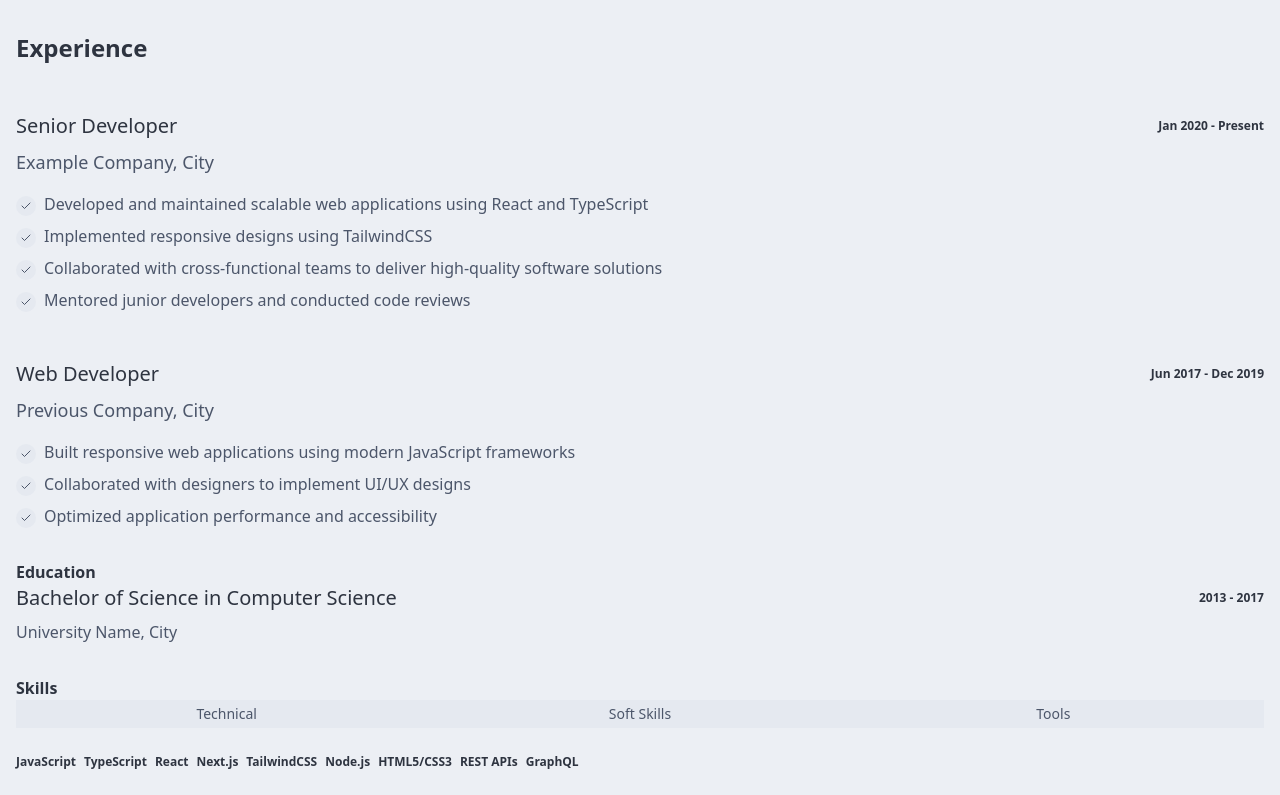
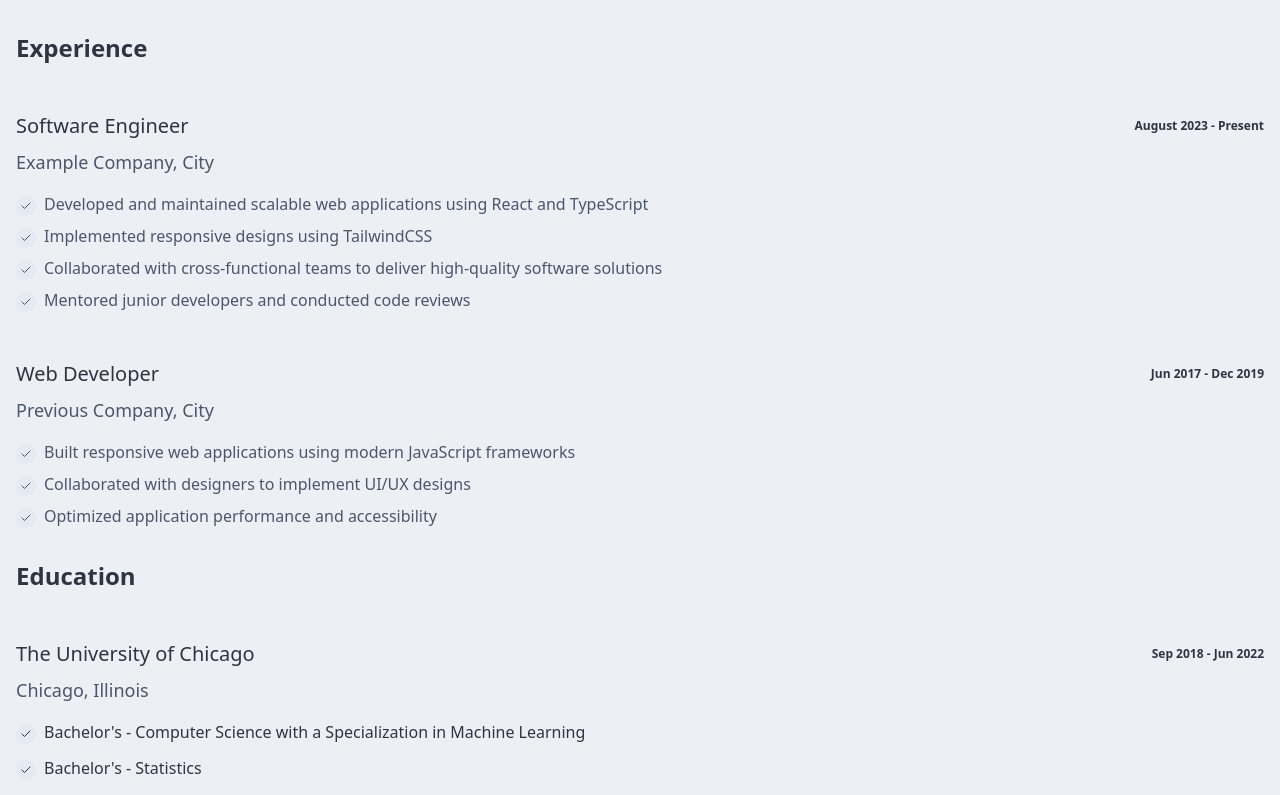
Before and after one commit to sergey-sonkin/quick-site, a Next.js app: page /resume in a window 1280 px wide. Shown: the part 265-1060 px from the top of the page. Built offline with nearby package versions, Linux system fonts and the light colour scheme.

Commit message:
Updated fonts. Added more content. Fixed blog page fonts.

```diff
--- a/src/app/blog/page.tsx
+++ b/src/app/blog/page.tsx
@@ -56,7 +56,7 @@ export default function BlogPage() {
     <PageContainer maxWidth="prose">
       <div className="mb-8">
         <h1 className="text-3xl font-bold mb-2">Blog</h1>
-        <p className="text-neutral-500 dark:text-neutral-400">
+        <p className="text-muted-foreground">
           My thoughts on technology, design, and development.
         </p>
       </div>
@@ -65,7 +65,7 @@ export default function BlogPage() {
         {blogPosts.map((post) => (
           <Card key={post.id}>
             <CardHeader>
-              <div className="text-sm text-neutral-500 dark:text-neutral-400 mb-1">
+              <div className="text-sm text-muted-foreground mb-1">
                 {post.date}
               </div>
               <CardTitle className="text-2xl">
--- a/src/app/globals.css
+++ b/src/app/globals.css
@@ -58,8 +58,36 @@ html {
 
   --radius: 0.5rem;
 
-  --font-sans: var(--font-geist-sans);
-  --font-mono: var(--font-geist-mono);
+  /* Typography variables */
+  --font-sans: var(--font-inter);
+  --font-mono: var(--font-jetbrains-mono);
+
+  /* Nord-inspired typography scale */
+  --font-size-xs: 0.75rem; /* 12px */
+  --font-size-sm: 0.875rem; /* 14px */
+  --font-size-base: 1rem; /* 16px */
+  --font-size-lg: 1.125rem; /* 18px */
+  --font-size-xl: 1.25rem; /* 20px */
+  --font-size-2xl: 1.5rem; /* 24px */
+  --font-size-3xl: 1.875rem; /* 30px */
+  --font-size-4xl: 2.25rem; /* 36px */
+
+  /* Nord-inspired line heights */
+  --line-height-tight: 1.2;
+  --line-height-normal: 1.5;
+  --line-height-relaxed: 1.75;
+
+  /* Nord-inspired font weights */
+  --font-weight-normal: 400;
+  --font-weight-medium: 500;
+  --font-weight-semibold: 600;
+  --font-weight-bold: 700;
+
+  /* Nord-inspired letter spacing */
+  --letter-spacing-tighter: -0.02em;
+  --letter-spacing-tight: -0.01em;
+  --letter-spacing-normal: 0;
+  --letter-spacing-wide: 0.01em;
 }
 
 .dark {
@@ -90,6 +118,9 @@ html {
 body {
   background: var(--background);
   color: var(--foreground);
+  font-feature-settings: "ss01", "ss02", "cv01", "cv02";
+  font-size: var(--font-size-base);
+  line-height: var(--line-height-normal);
 }
 
 /* Additional utility classes for Nord colors */
--- a/src/app/layout.tsx
+++ b/src/app/layout.tsx
@@ -1,5 +1,5 @@
 import type { Metadata } from "next";
-import { Geist, Geist_Mono } from "next/font/google";
+import { Inter, JetBrains_Mono } from "next/font/google";
 import "./globals.css";
 import Link from "next/link";
 import SocialLinks from "./components/SocialLinks";
@@ -9,14 +9,16 @@ import { ThemeToggle } from "@/components/ui/theme-toggle";
 import { KeyboardShortcuts } from "@/components/keyboard-shortcuts";
 import { ThemeProvider } from "@/components/ui/theme-provider";
 
-const geistSans = Geist({
-  variable: "--font-geist-sans",
+const inter = Inter({
   subsets: ["latin"],
+  variable: "--font-inter",
+  display: "swap",
 });
 
-const geistMono = Geist_Mono({
-  variable: "--font-geist-mono",
+const jetbrainsMono = JetBrains_Mono({
   subsets: ["latin"],
+  variable: "--font-jetbrains-mono",
+  display: "swap",
 });
 
 export const metadata: Metadata = {
@@ -39,7 +41,7 @@ export default function RootLayout({
         `}</style>
       </head>
       <body
-        className={`${geistSans.variable} ${geistMono.variable} antialiased min-h-screen flex flex-col`}
+        className={`${inter.variable} ${jetbrainsMono.variable} antialiased min-h-screen flex flex-col`}
       >
         <ThemeProvider>
           <KeyboardShortcuts />
--- a/src/app/resume/page.tsx
+++ b/src/app/resume/page.tsx
@@ -36,9 +36,9 @@ export default function ResumePage() {
         <Card className="mb-6">
           <CardContent className="pt-6">
             <div className="flex flex-col md:flex-row justify-between items-start md:items-center mb-2">
-              <h3 className="text-xl font-medium">Senior Developer</h3>
+              <h3 className="text-xl font-medium">Software Engineer</h3>
               <Badge variant="outline" className="mt-2 md:mt-0">
-                Jan 2020 - Present
+                August 2023 - Present
               </Badge>
             </div>
             <p className="text-lg text-muted-foreground mb-4">
@@ -207,22 +207,67 @@ export default function ResumePage() {
         </Card>
       </div>
 
-      <Card className="mb-8">
-        <CardHeader>
-          <CardTitle>Education</CardTitle>
-        </CardHeader>
-        <CardContent>
-          <div className="flex flex-col md:flex-row justify-between items-start md:items-center">
-            <h3 className="text-xl font-medium">
-              Bachelor of Science in Computer Science
-            </h3>
-            <Badge variant="outline" className="mt-2 md:mt-0">
-              2013 - 2017
-            </Badge>
-          </div>
-          <p className="text-muted-foreground mt-2">University Name, City</p>
-        </CardContent>
-      </Card>
+      <div className="mb-8">
+        {/* <h2 className="text-2xl font-semibold mb-6">Education</h2> */}
+        <h2 className="text-2xl font-semibold mb-6">Education</h2>
+        <Card className="mb-6">
+          <CardContent className="pt-6">
+            <div className="flex flex-col md:flex-row justify-between items-start md:items-center mb-2">
+              <h3 className="text-xl font-medium">The University of Chicago</h3>
+              <Badge variant="outline" className="mt-2 md:mt-0">
+                Sep 2018 - Jun 2022
+              </Badge>
+            </div>
+            <p className="text-lg text-muted-foreground mb-4">
+              Chicago, Illinois
+            </p>
+            <Separator className="my-4" />
+            <div className="space-y-3">
+              <div className="flex items-start">
+                <div className="mr-2 mt-1 rounded-full bg-secondary p-1">
+                  <svg
+                    xmlns="http://www.w3.org/2000/svg"
+                    width="12"
+                    height="12"
+                    viewBox="0 0 24 24"
+                    fill="none"
+                    stroke="currentColor"
+                    strokeWidth="2"
+                    strokeLinecap="round"
+                    strokeLinejoin="round"
+                  >
+                    <polyline points="20 6 9 17 4 12"></polyline>
+                  </svg>
+                </div>
+                <span className="text-foreground/85">
+                  Bachelor's - Computer Science with a Specialization in Machine
+                  Learning
+                </span>
+              </div>
+              <div className="flex items-start">
+                <div className="mr-2 mt-1 rounded-full bg-secondary p-1">
+                  <svg
+                    xmlns="http://www.w3.org/2000/svg"
+                    width="12"
+                    height="12"
+                    viewBox="0 0 24 24"
+                    fill="none"
+                    stroke="currentColor"
+                    strokeWidth="2"
+                    strokeLinecap="round"
+                    strokeLinejoin="round"
+                  >
+                    <polyline points="20 6 9 17 4 12"></polyline>
+                  </svg>
+                </div>
+                <span className="text-foreground/85">
+                  Bachelor's - Statistics
+                </span>
+              </div>
+            </div>
+          </CardContent>
+        </Card>
+      </div>
 
       <Card className="mb-8">
         <CardHeader>
```
Also changed, not shown: src/app/blog/[slug]/page.tsx (+22 -24 lines).
